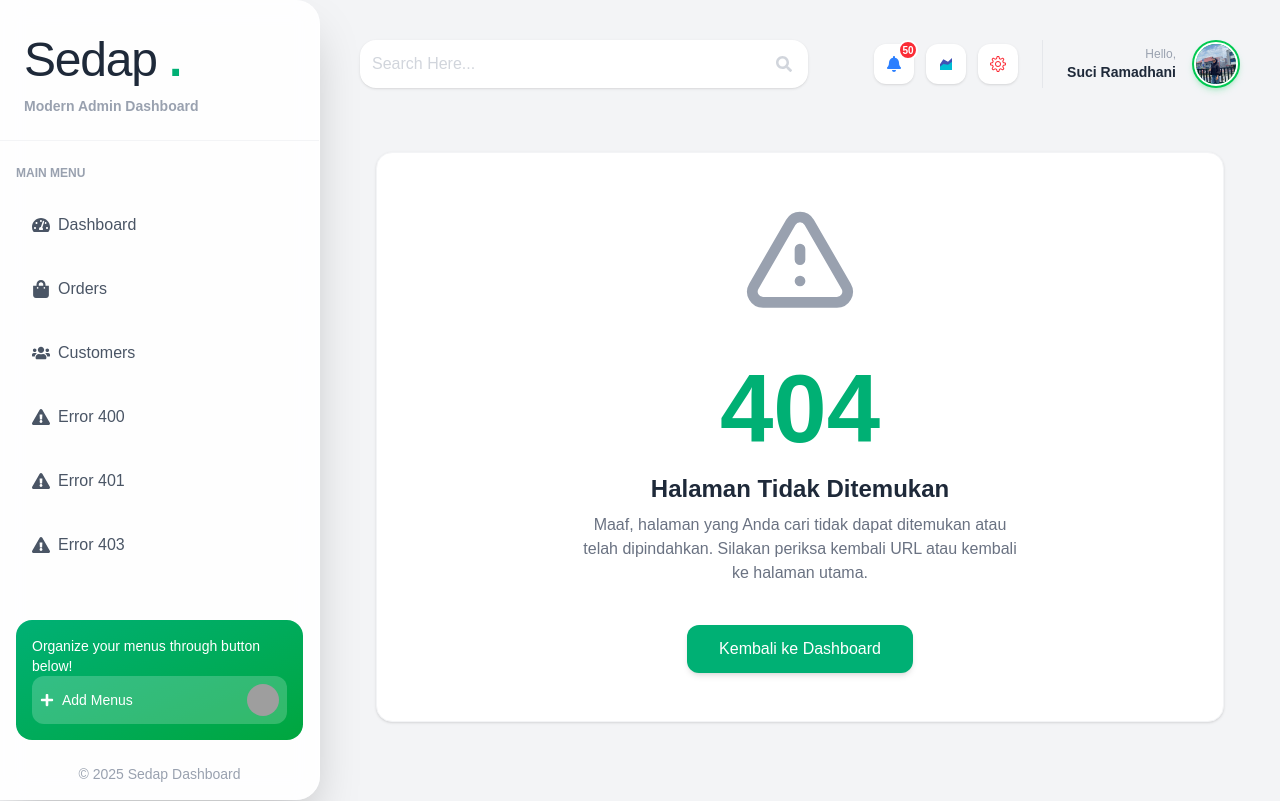
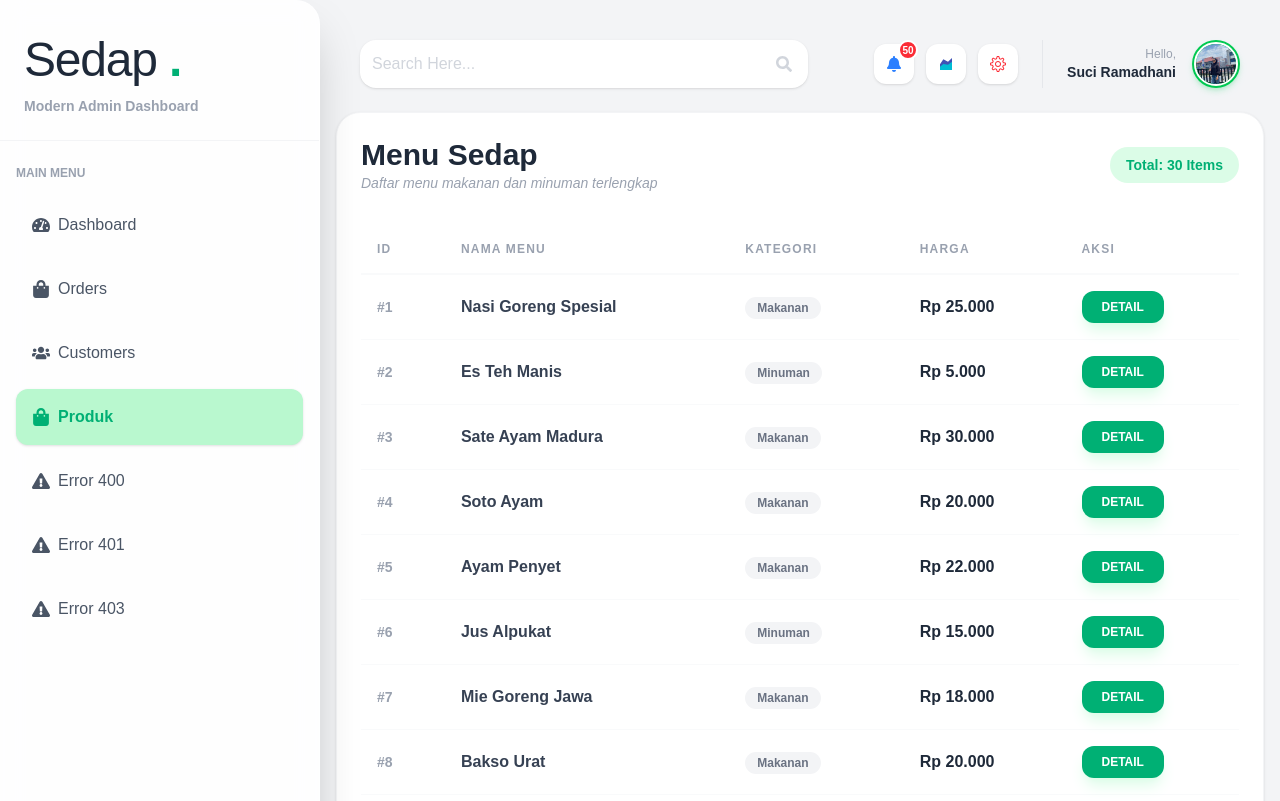
Before and after one commit to ramadhani24si-framework/prak-react-suci, a React (Vite) app: page /produk in a window 1280 px wide. Shown: the top 801 px of the page. Built offline with nearby package versions, Linux system fonts and the light colour scheme; grey boxes are pictures that could not be loaded.

Commit message:
Selesai Pertemuan 9: Dynamic Route Menu Sedap

```diff
--- a/package.json
+++ b/package.json
@@ -11,7 +11,7 @@
   },
   "dependencies": {
     "@tailwindcss/vite": "^4.2.2",
-    "axios": "^1.15.2",
+    "axios": "^1.16.1",
     "react": "^19.2.0",
     "react-dom": "^19.2.0",
     "react-icons": "^5.6.0",
--- a/src/App.jsx
+++ b/src/App.jsx
@@ -15,6 +15,10 @@ const Login = React.lazy(() => import("./pages/auth/Login"));
 const Register = React.lazy(() => import("./pages/auth/Register"));
 const Forgot = React.lazy(() => import("./pages/auth/Forgot"));
 
+// 🔥 HALAMAN BARU PERTEMUAN 9
+const Produk = React.lazy(() => import("./pages/Produk"));
+const ProductDetail = React.lazy(() => import("./pages/ProductDetail"));
+
 // Error Pages
 const Error400 = React.lazy(() => import("./pages/Error400"));
 const Error401 = React.lazy(() => import("./pages/Error401"));
@@ -29,6 +33,11 @@ function App() {
           <Route path="/" element={<Dashboard />} />
           <Route path="/orders" element={<Orders />} />
           <Route path="/customers" element={<Customers />} />
+
+          {/* 🔥 ROUTE BARU PERTEMUAN 9 */}
+          <Route path="/produk" element={<Produk />} />
+          <Route path="/produk/:id" element={<ProductDetail />} />
+
           <Route path="/error-400" element={<Error400 />} />
           <Route path="/error-401" element={<Error401 />} />
           <Route path="/error-403" element={<Error403 />} />
@@ -45,4 +54,5 @@ function App() {
     </Suspense>
   );
 }
+
 export default App;
--- a/src/components/Sidebar.jsx
+++ b/src/components/Sidebar.jsx
@@ -1,37 +1,31 @@
-import { FaPlus, FaTachometerAlt, FaShoppingBag, FaUsers, FaChartLine, FaCog, FaExclamationTriangle } from "react-icons/fa";
+import { FaPlus, FaTachometerAlt, FaShoppingBag, FaUsers, FaExclamationTriangle } from "react-icons/fa";
 import { NavLink } from "react-router-dom";
-
 
 export default function Sidebar() {
 
   const menuItems = [
     { name: "Dashboard", icon: <FaTachometerAlt />, to: "/" },
-    { name: "Orders", icon: <FaShoppingBag />, to: "/Orders" },
-    { name: "Customers", icon: <FaUsers />, to: "/Customers" },
+    { name: "Orders", icon: <FaShoppingBag />, to: "/orders" },
+    { name: "Customers", icon: <FaUsers />, to: "/customers" },
 
+    // 🔥 MENU BARU PERTEMUAN 9
+    { name: "Produk", icon: <FaShoppingBag />, to: "/produk" },
 
-    // 🔥 ERROR MENU (DITAMBAHKAN)
+    // ERROR MENU
     { name: "Error 400", icon: <FaExclamationTriangle />, to: "/error-400" },
     { name: "Error 401", icon: <FaExclamationTriangle />, to: "/error-401" },
     { name: "Error 403", icon: <FaExclamationTriangle />, to: "/error-403" },
-
-
-    // { name: "Analytics", icon: <FaChartLine />, to: "#" },
-    // { name: "Settings", icon: <FaCog />, to: "#" },
   ];
 
-
   const menuClass = ({ isActive }) =>
-    `flex cursor-pointer items-center rounded-xl p-4 space-x-2
+    `flex cursor-pointer items-center rounded-xl p-4 space-x-2 transition-all
     ${isActive ?
-      "text-hijau bg-green-200 font-extrabold" :
+      "text-hijau bg-green-200 font-extrabold shadow-sm" :
       "text-gray-600 hover:text-hijau hover:bg-green-200 hover:font-extrabold"
     }`;
 
-
   return (
     <div className="flex min-h-screen w-80 flex-col bg-white/90 backdrop-blur-md shadow-2xl rounded-r-3xl border-r border-white/30">
-
 
       {/* Logo */}
       <div className="flex flex-col p-6 border-b border-gray-100">
@@ -43,11 +37,9 @@ export default function Sidebar() {
         </span>
       </div>
 
-
       {/* Menu */}
-      <div className="mt-6 px-4">
+      <div className="mt-6 px-4 flex-1">
         <p className="text-xs font-bold text-gray-400 uppercase mb-4">Main Menu</p>
-
 
         <ul className="space-y-2">
           {menuItems.map((item, idx) => (
@@ -59,9 +51,8 @@ export default function Sidebar() {
         </ul>
       </div>
 
-
       {/* Footer tetap */}
-      <div className="mt-auto p-4">
+      <div className="p-4">
         <div className="bg-gradient-to-br from-hijau to-green-600 px-4 py-4 rounded-2xl mb-6">
           <div className="text-white text-sm space-y-3">
             <span>Organize your menus through button below!</span>
@@ -73,18 +64,16 @@ export default function Sidebar() {
               <img
                 src="https://avatar.iran.liara.run/public/28"
                 className="w-8 h-8 rounded-full"
+                alt="profile"
               />
             </div>
           </div>
         </div>
 
-
-        <div className="text-center text-sm text-gray-400">
+        <div className="text-center text-sm text-gray-400 pb-2">
           &copy; 2025 Sedap Dashboard
         </div>
       </div>
-
-
     </div>
   );
 }
--- /dev/null
+++ b/src/pages/ProductDetail.jsx
@@ -0,0 +1,91 @@
+import { useParams, useNavigate } from "react-router-dom";
+import { useEffect, useState } from "react";
+
+export default function ProductDetail() {
+  const { id } = useParams(); // Menangkap ID dari URL
+  const navigate = useNavigate();
+  const [product, setProduct] = useState(null);
+
+  // KITA SAMAKAN DATANYA DENGAN DI HALAMAN PRODUK.JSX
+  const menuSedap = [
+    { id: 1, title: "Nasi Goreng Spesial", category: "Makanan", price: 25, desc: "Nasi goreng bumbu rempah pilihan dengan topping ayam suwir, telur mata sapi, dan kerupuk.", img: "https://images.unsplash.com/photo-1603133872878-684f208fb84b?w=600" },
+    { id: 2, title: "Es Teh Manis", category: "Minuman", price: 5, desc: "Teh segar pilihan dengan gula murni dan es batu kristal.", img: "https://images.unsplash.com/photo-1556679343-c7306c1976bc?w=600" },
+    { id: 3, title: "Sate Ayam Madura", category: "Makanan", price: 30, desc: "Sate ayam empuk dengan bumbu kacang rahasia khas Madura.", img: "https://images.unsplash.com/photo-1529507180107-ec2844e6b1ad?w=600" },
+    { id: 4, title: "Soto Ayam", category: "Makanan", price: 20, desc: "Kuah kuning bening yang gurih dengan suwiran ayam dan koya.", img: "https://images.unsplash.com/photo-1547592166-23ac45744acd?w=600" },
+    { id: 5, title: "Ayam Penyet", category: "Makanan", price: 22, desc: "Ayam goreng garing yang dipenyet dengan sambal terasi super pedas.", img: "https://images.unsplash.com/photo-1598515214211-89d3c73ae83b?w=600" },
+    // Data default untuk ID 6 - 30 agar Suci nggak capek ngetik satu-satu:
+  ];
+
+  useEffect(() => {
+    // Cari data yang ID-nya cocok
+    const found = menuSedap.find((item) => item.id === parseInt(id));
+
+    if (found) {
+      setProduct(found);
+    } else {
+      // Jika user klik ID 6-30, kita kasih data generic makanan biar tetep muncul
+      setProduct({
+        id: id,
+        title: "Menu Favorit Sedap #" + id,
+        category: "Menu Populer",
+        price: 15,
+        desc: "Hidangan lezat dari dapur Sedap yang dimasak dengan cinta dan bumbu tradisional.",
+        img: "https://images.unsplash.com/photo-1546069901-ba9599a7e63c?w=600"
+      });
+    }
+  }, [id]);
+
+  if (!product) return <div className="p-10 text-center font-bold text-hijau animate-pulse">Menyiapkan hidangan...</div>;
+
+  return (
+    <div className="max-w-4xl mx-auto bg-white p-8 md:p-12 rounded-[50px] shadow-2xl mt-10 border border-gray-100">
+      {/* Tombol Back */}
+      <button
+        onClick={() => navigate(-1)}
+        className="mb-8 text-gray-400 hover:text-hijau font-bold flex items-center gap-2 transition-all hover:-translate-x-2"
+      >
+        ← Kembali ke Daftar Menu
+      </button>
+
+      <div className="flex flex-col md:flex-row gap-12 items-center">
+        {/* Gambar Makanan */}
+        <div className="w-full md:w-1/2 group">
+          <img
+            src={product.img}
+            alt={product.title}
+            className="w-full h-96 object-cover rounded-[40px] shadow-2xl group-hover:scale-105 transition-transform duration-500 border-4 border-green-50"
+          />
+        </div>
+
+        {/* Info Detail */}
+        <div className="w-full md:w-1/2 space-y-6">
+          <div>
+            <span className="bg-green-100 text-hijau px-4 py-1 rounded-full text-xs font-black uppercase tracking-widest">
+              {product.category}
+            </span>
+            <h2 className="text-5xl font-black text-gray-800 mt-4 leading-tight">
+              {product.title}
+            </h2>
+          </div>
+
+          <p className="text-gray-500 text-lg leading-relaxed italic">
+            "{product.desc}"
+          </p>
+
+          <div className="pt-8 border-t border-gray-100 flex justify-between items-center">
+            <div>
+              <p className="text-gray-400 text-xs font-bold uppercase tracking-widest">Harga</p>
+              <p className="text-4xl font-black text-hijau">
+                Rp {product.price}.000
+              </p>
+            </div>
+
+            <button className="bg-hijau text-white px-10 py-4 rounded-2xl font-black shadow-lg shadow-green-200 hover:scale-105 active:scale-95 transition-all">
+                PESAN
+            </button>
+          </div>
+        </div>
+      </div>
+    </div>
+  );
+}
--- /dev/null
+++ b/src/pages/Produk.jsx
@@ -0,0 +1,91 @@
+import { Link } from "react-router-dom";
+
+export default function Produk() {
+  // 30 Data Menu Restoran Sedap
+  const products = [
+    { id: 1, title: "Nasi Goreng Spesial", category: "Makanan", price: 25 },
+    { id: 2, title: "Es Teh Manis", category: "Minuman", price: 5 },
+    { id: 3, title: "Sate Ayam Madura", category: "Makanan", price: 30 },
+    { id: 4, title: "Soto Ayam", category: "Makanan", price: 20 },
+    { id: 5, title: "Ayam Penyet", category: "Makanan", price: 22 },
+    { id: 6, title: "Jus Alpukat", category: "Minuman", price: 15 },
+    { id: 7, title: "Mie Goreng Jawa", category: "Makanan", price: 18 },
+    { id: 8, title: "Bakso Urat", category: "Makanan", price: 20 },
+    { id: 9, title: "Es Jeruk", category: "Minuman", price: 8 },
+    { id: 10, title: "Gado-Gado", category: "Makanan", price: 15 },
+    { id: 11, title: "Rendang Sapi", category: "Makanan", price: 35 },
+    { id: 12, title: "Es Campur", category: "Minuman", price: 12 },
+    { id: 13, title: "Ikan Bakar", category: "Makanan", price: 45 },
+    { id: 14, title: "Cumi Tepung", category: "Makanan", price: 30 },
+    { id: 15, title: "Teh Botol", category: "Minuman", price: 6 },
+    { id: 16, title: "Kopi Hitam", category: "Minuman", price: 5 },
+    { id: 17, title: "Nasi Uduk", category: "Makanan", price: 15 },
+    { id: 18, title: "Ayam Bakar", category: "Makanan", price: 25 },
+    { id: 19, title: "Sop Buntut", category: "Makanan", price: 50 },
+    { id: 20, title: "Es Kelapa Muda", category: "Minuman", price: 10 },
+    { id: 21, title: "Pecel Lele", category: "Makanan", price: 18 },
+    { id: 22, title: "Capcay Ayam", category: "Makanan", price: 20 },
+    { id: 23, title: "Tahu Tempe Goreng", category: "Makanan", price: 10 },
+    { id: 24, title: "Jus Mangga", category: "Minuman", price: 15 },
+    { id: 25, title: "Martabak Telur", category: "Camilan", price: 25 },
+    { id: 26, title: "Pisang Goreng", category: "Camilan", price: 12 },
+    { id: 27, title: "Susu Jahe", category: "Minuman", price: 8 },
+    { id: 28, title: "Bubur Ayam", category: "Makanan", price: 15 },
+    { id: 29, title: "Sambal Terasi", category: "Tambahan", price: 3 },
+    { id: 30, title: "Nasi Putih", category: "Tambahan", price: 5 },
+  ];
+
+  return (
+    <div className="p-6 bg-white rounded-3xl shadow-sm border border-gray-100">
+      <div className="flex justify-between items-center mb-8">
+        <div>
+          <h1 className="text-3xl font-poppins font-black text-gray-800">Menu Sedap</h1>
+          <p className="text-gray-400 text-sm italic">Daftar menu makanan dan minuman terlengkap</p>
+        </div>
+        <span className="bg-green-100 text-hijau px-4 py-2 rounded-full font-bold text-sm">
+          Total: {products.length} Items
+        </span>
+      </div>
+
+      <div className="overflow-x-auto">
+        <table className="w-full text-left">
+          <thead>
+            <tr className="border-b-2 border-gray-50 text-gray-400 uppercase text-xs tracking-widest">
+              <th className="p-4">ID</th>
+              <th className="p-4">Nama Menu</th>
+              <th className="p-4">Kategori</th>
+              <th className="p-4">Harga</th>
+              <th className="p-4">Aksi</th>
+            </tr>
+          </thead>
+          <tbody>
+            {products.map((item) => (
+              <tr key={item.id} className="border-b border-gray-50 hover:bg-green-50/50 transition-all group">
+                <td className="p-4 font-bold text-gray-400 text-sm">#{item.id}</td>
+                <td className="p-4 font-extrabold text-gray-700 group-hover:text-hijau transition-colors">
+                  {item.title}
+                </td>
+                <td className="p-4">
+                  <span className="text-xs font-bold bg-gray-100 px-3 py-1 rounded-full text-gray-500">
+                    {item.category}
+                  </span>
+                </td>
+                <td className="p-4 font-black text-gray-800">
+                  Rp {item.price}.000
+                </td>
+                <td className="p-4">
+                  <Link
+                    to={`/produk/${item.id}`}
+                    className="inline-block bg-hijau text-white px-5 py-2 rounded-xl font-bold text-xs shadow-lg shadow-green-100 hover:scale-105 active:scale-95 transition-all"
+                  >
+                    DETAIL
+                  </Link>
+                </td>
+              </tr>
+            ))}
+          </tbody>
+        </table>
+      </div>
+    </div>
+  );
+}
```
Also changed, not shown: vercel.json (added), 1 other file (tests, documents, lock files or other folders).
